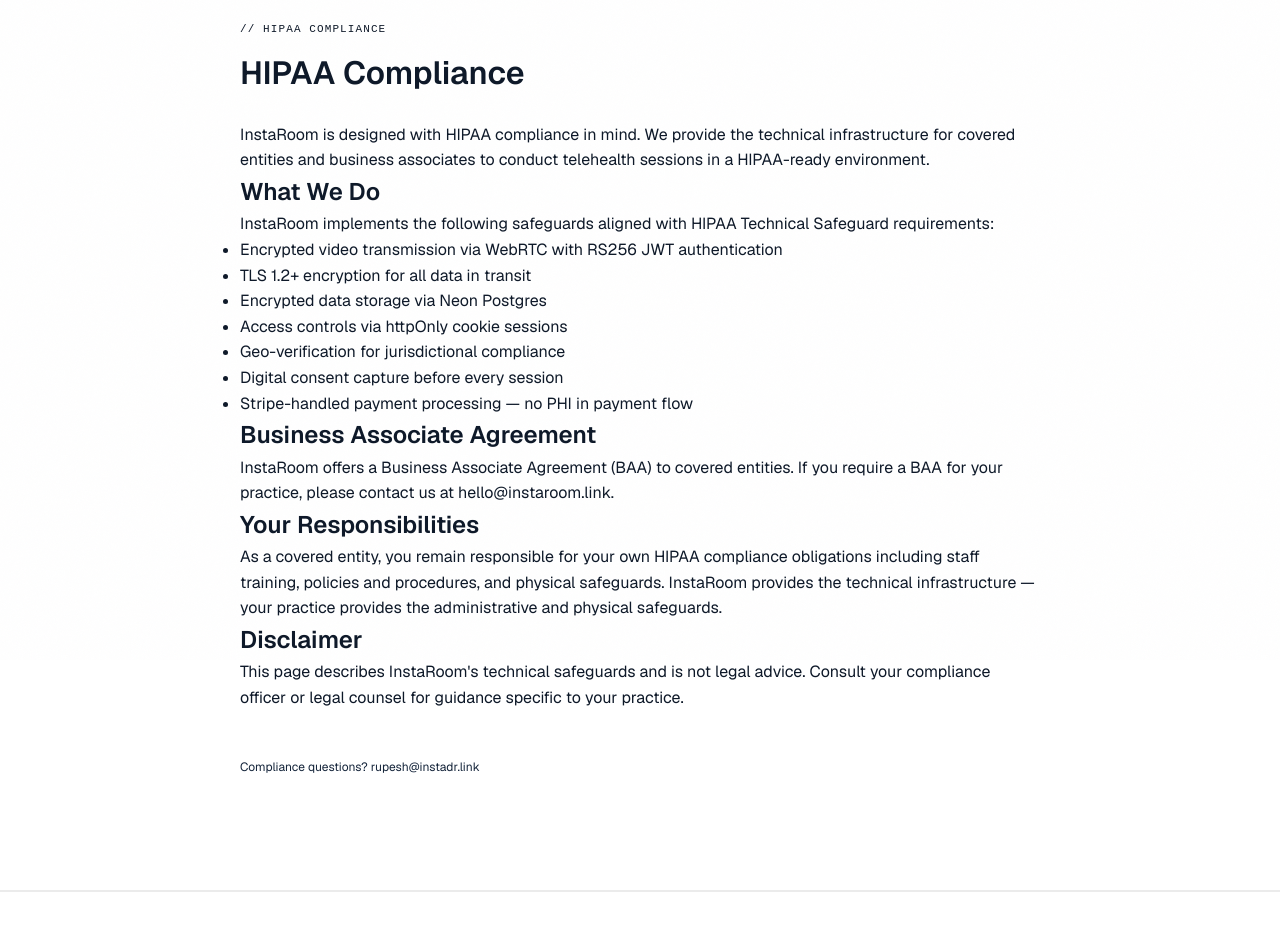
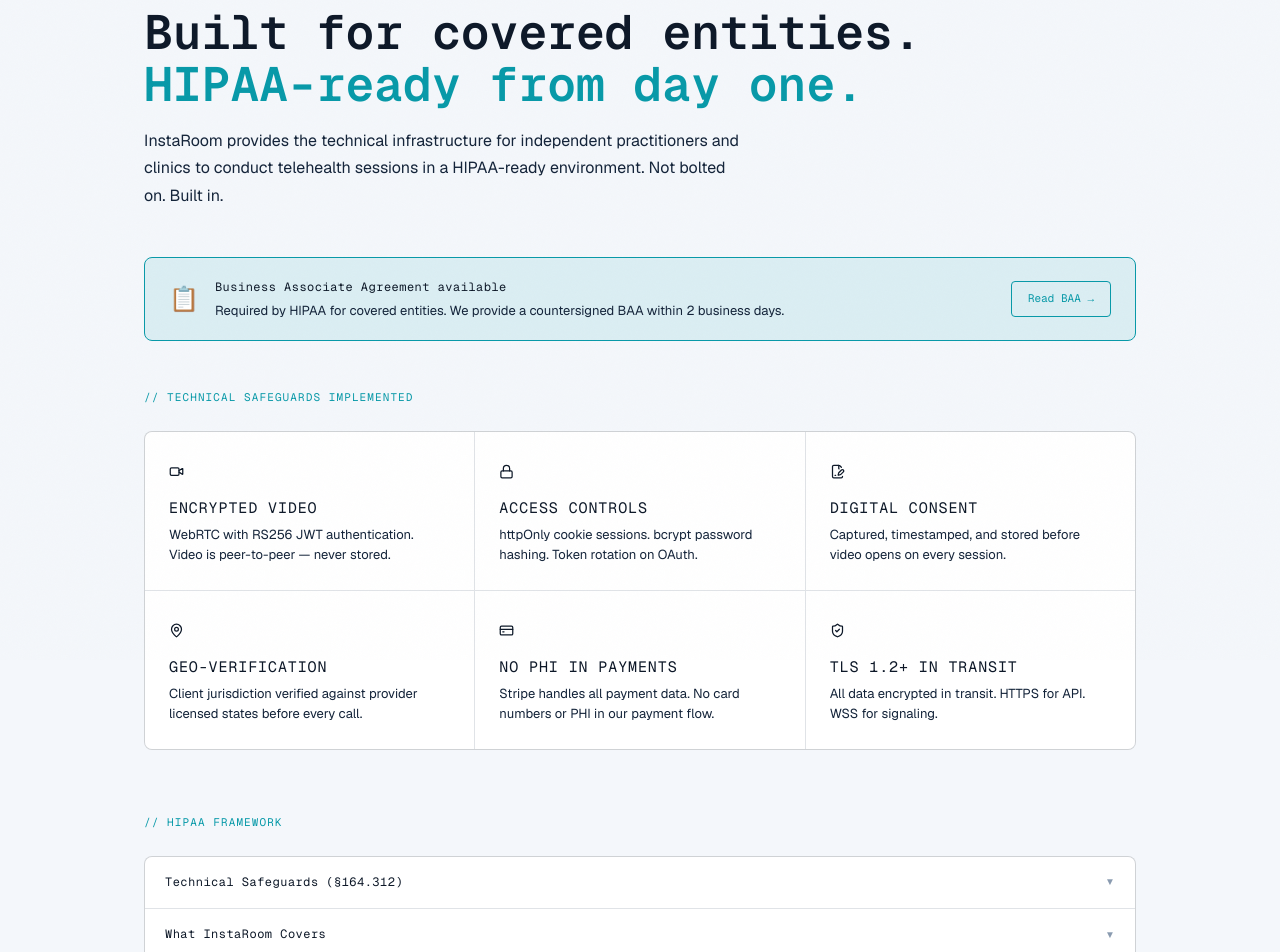
Before and after one commit to InstaDR-Lite/marketing, a Next.js app: page /hipaa in a window 1280 px wide. Shown: the part 140-1092 px from the top of the page. Built offline with nearby package versions, Linux system fonts and the light colour scheme.

Commit message:
feat: HIPAA page redesign
- Plain language lead for therapist audience
- BAA callout with Read BAA link
- 6 technical safeguards grid
- HIPAA framework accordion (§164.312, BAA, responsibilities)
- Data retention section
- Disclaimer
- Matches security page design pattern

```diff
--- /dev/null
+++ b/app/hipaa/HIPAA.module.scss
@@ -0,0 +1,320 @@
+.page {
+  max-width: 1040px;
+  margin: 0 auto;
+  padding: 7rem 24px;
+}
+
+.eyebrow {
+  font-family: var(--font-mono);
+  font-size: 11px;
+  color: var(--color-teal);
+  text-transform: uppercase;
+  letter-spacing: 0.1em;
+  margin-bottom: 16px;
+}
+
+.headline {
+  font-family: var(--font-display);
+  font-size: clamp(2rem, 4vw, 3rem);
+  font-weight: 700;
+  color: var(--color-text-primary);
+  margin-bottom: 16px;
+  line-height: 1.1;
+}
+
+.lead {
+  font-size: 16px;
+  line-height: 1.7;
+  color: var(--color-text-secondary);
+  max-width: 600px;
+  margin-bottom: 48px;
+}
+
+// ── Trust signals ──────────────────────────────
+.trustGrid {
+  display: grid;
+  grid-template-columns: repeat(3, 1fr);
+  gap: 1px;
+  background: var(--color-border);
+  border: 1px solid var(--color-border);
+  border-radius: 8px;
+  overflow: hidden;
+  margin-bottom: 64px;
+
+  @media (max-width: 640px) {
+    grid-template-columns: 1fr;
+  }
+}
+
+.trustCard {
+  background: var(--color-surface);
+  padding: 24px;
+  display: flex;
+  flex-direction: column;
+  gap: 8px;
+}
+
+.trustIcon {
+  font-size: 20px;
+  margin-bottom: 4px;
+}
+
+.trustTitle {
+  font-family: var(--font-mono);
+  font-size: 15px;
+  color: var(--color-text-primary);
+  letter-spacing: 0.06em;
+  text-transform: uppercase;
+  line-height: 1.1;
+}
+
+.trustDesc {
+  font-size: 13px;
+  line-height: 1.6;
+  color: var(--color-text-secondary);
+}
+
+// ── Architecture diagram ────────────────────────
+.diagramSection {
+  margin-bottom: 64px;
+}
+
+.sectionTitle {
+  font-family: var(--font-mono);
+  font-size: 11px;
+  color: var(--color-teal);
+  text-transform: uppercase;
+  letter-spacing: 0.1em;
+  margin-bottom: 24px;
+}
+
+.diagram {
+  border: 1px solid var(--color-border);
+  border-radius: 8px;
+  background: var(--color-surface);
+  padding: 32px 24px;
+  display: flex;
+  flex-direction: column;
+  gap: 0;
+}
+
+.diagramRow {
+  display: grid;
+  grid-template-columns: 1fr auto 1fr;
+  align-items: center;
+  gap: 16px;
+}
+
+.diagramNode {
+  border: 1px solid var(--color-border);
+  border-radius: 6px;
+  padding: 12px 16px;
+  background: var(--color-surface-2);
+  text-align: center;
+
+  &.teal {
+    border-color: var(--color-teal);
+    background: var(--color-teal-dim);
+  }
+}
+
+.nodeLabel {
+  font-family: var(--font-mono);
+  font-size: 10px;
+  color: var(--color-teal);
+  text-transform: uppercase;
+  letter-spacing: 0.08em;
+  margin-bottom: 4px;
+}
+
+.nodeDesc {
+  font-size: 12px;
+  color: var(--color-text-secondary);
+}
+
+.diagramArrow {
+  display: flex;
+  flex-direction: column;
+  align-items: center;
+  gap: 4px;
+  color: var(--color-text-muted);
+  font-family: var(--font-mono);
+  font-size: 10px;
+}
+
+.diagramDivider {
+  height: 24px;
+  display: flex;
+  align-items: center;
+  justify-content: center;
+}
+
+.dividerLine {
+  width: 1px;
+  height: 100%;
+  background: var(--color-border);
+  margin: 0 auto;
+  position: relative;
+
+  &::after {
+    content: '';
+    position: absolute;
+    bottom: 0;
+    left: 50%;
+    transform: translateX(-50%);
+    border-left: 4px solid transparent;
+    border-right: 4px solid transparent;
+    border-top: 6px solid var(--color-border);
+  }
+}
+
+.neverSees {
+  text-align: center;
+  font-family: var(--font-mono);
+  font-size: 10px;
+  color: var(--color-teal);
+  letter-spacing: 0.06em;
+  padding: 8px;
+  border: 1px dashed var(--color-teal);
+  border-radius: 4px;
+  background: var(--color-teal-dim);
+  margin: 16px 0;
+}
+
+// ── Technical accordion ─────────────────────────
+.techSection {
+  margin-bottom: 48px;
+}
+
+.accordion {
+  display: flex;
+  flex-direction: column;
+  gap: 1px;
+  background: var(--color-border);
+  border: 1px solid var(--color-border);
+  border-radius: 8px;
+  overflow: hidden;
+}
+
+.accordionItem {
+  background: var(--color-surface);
+}
+
+.accordionHeader {
+  width: 100%;
+  display: flex;
+  align-items: center;
+  justify-content: space-between;
+  padding: 16px 20px;
+  cursor: pointer;
+  background: none;
+  border: none;
+  text-align: left;
+
+  &:hover {
+    background: var(--color-surface-2);
+  }
+}
+
+.accordionTitle {
+  font-family: var(--font-mono);
+  font-size: 12px;
+  color: var(--color-text-primary);
+  letter-spacing: 0.04em;
+}
+
+.accordionChevron {
+  font-size: 10px;
+  color: var(--color-text-muted);
+  transition: transform var(--transition);
+
+  &.open {
+    transform: rotate(180deg);
+  }
+}
+
+.accordionBody {
+  padding: 0 20px 16px;
+  font-size: 13px;
+  line-height: 1.7;
+  color: var(--color-text-secondary);
+
+  code {
+    font-family: var(--font-mono);
+    font-size: 11px;
+    background: var(--color-surface-2);
+    padding: 2px 6px;
+    border-radius: 3px;
+    color: var(--color-teal);
+  }
+}
+
+.contact {
+  margin-top: 48px;
+  font-size: 13px;
+  color: var(--color-text-muted);
+
+  a {
+    color: var(--color-teal);
+  }
+}
+.baaCallout {
+  display: flex;
+  align-items: center;
+  gap: 16px;
+  padding: 20px 24px;
+  border: 1px solid var(--color-teal);
+  border-radius: 8px;
+  background: var(--color-teal-dim);
+  margin-bottom: 48px;
+
+  @media (max-width: 640px) {
+    flex-direction: column;
+    align-items: flex-start;
+  }
+}
+
+.baaIcon {
+  font-size: 24px;
+  flex-shrink: 0;
+}
+
+.baaTitle {
+  font-family: var(--font-mono);
+  font-size: 12px;
+  color: var(--color-text-primary);
+  letter-spacing: 0.04em;
+  margin-bottom: 4px;
+}
+
+.baaDesc {
+  font-size: 13px;
+  color: var(--color-text-secondary);
+  line-height: 1.5;
+}
+
+.baaButton {
+  margin-left: auto;
+  flex-shrink: 0;
+  padding: 8px 16px;
+  border: 1px solid var(--color-teal);
+  border-radius: 4px;
+  font-family: var(--font-mono);
+  font-size: 11px;
+  color: var(--color-teal);
+  text-decoration: none;
+  white-space: nowrap;
+  transition: background var(--transition);
+
+  &:hover {
+    background: var(--color-teal-dim);
+  }
+
+  @media (max-width: 640px) {
+    margin-left: 0;
+  }
+}
+
+.headline span {
+  color: var(--color-teal);
+}
--- a/app/hipaa/page.tsx
+++ b/app/hipaa/page.tsx
@@ -1,67 +1,176 @@
-// app/about/page.tsx
-import Footer from "@/components/Footer";
-import Navbar from "@/components/Navbar";
-import Link from "next/link";
-import styles from "../page.module.scss";
+'use client';
 
-function HIPAA() {
+import { useState } from 'react';
+import Navbar from '@/components/Navbar';
+import Footer from '@/components/Footer';
+import styles from './HIPAA.module.scss';
+import Link from 'next/link';
+import { MapPin, Video, Lock, CreditCard, ShieldCheck, FileSignature } from 'lucide-react';
+
+const SAFEGUARDS = [
+  {
+    Icon: Video,
+    title: 'Encrypted Video',
+    desc:  'WebRTC with RS256 JWT authentication. Video is peer-to-peer — never stored.'
+  },
+  {
+    Icon: Lock,
+    title: 'Access Controls',
+    desc:  'httpOnly cookie sessions. bcrypt password hashing. Token rotation on OAuth.'
+  },
+  {
+    Icon: FileSignature,
+    title: 'Digital Consent',
+    desc:  'Captured, timestamped, and stored before video opens on every session.'
+  },
+  {
+    Icon: MapPin,
+    title: 'Geo-Verification',
+    desc:  'Client jurisdiction verified against provider licensed states before every call.'
+  },
+  {
+    Icon: CreditCard,
+    title: 'No PHI in Payments',
+    desc:  'Stripe handles all payment data. No card numbers or PHI in our payment flow.'
+  },
+  {
+    Icon:  ShieldCheck,
+    title: 'TLS 1.2+ in Transit',
+    desc:  'All data encrypted in transit. HTTPS for API. WSS for signaling.'
+  },
+];
+
+const HIPAA_RULES = [
+  {
+    title: 'Technical Safeguards (§164.312)',
+    body: <>
+      InstaRoom implements access controls via <code>httpOnly</code> JWT sessions,
+      audit controls via appointment logging, integrity controls via RS256 signed tokens,
+      and transmission security via <code>TLS 1.2+</code> and WebRTC encryption.
+    </>
+  },
+  {
+    title: 'What InstaRoom Covers',
+    body: <>
+      As your Business Associate, InstaRoom is responsible for the technical
+      infrastructure safeguards — encrypted transmission, access controls,
+      audit logging, and data storage security. We sign a BAA committing to
+      these obligations legally.
+    </>
+  },
+  {
+    title: 'What You Cover as a Covered Entity',
+    body: <>
+      You remain responsible for administrative safeguards (staff training,
+      policies and procedures), physical safeguards (workstation security),
+      and obtaining appropriate client consent for telehealth sessions.
+      InstaRoom provides the technical layer — your practice provides the rest.
+    </>
+  },
+  {
+    title: 'Business Associate Agreement (BAA)',
+    body: <>
+      A BAA is required by HIPAA before using InstaRoom with clients whose
+      sessions involve PHI. InstaRoom provides a BAA to all covered entities.
+      Contact <a href="mailto:hello@instaroom.link">hello@instaroom.link</a> to
+      request a countersigned copy. We respond within 2 business days.
+    </>
+  },
+  {
+    title: 'Data Retention & Deletion',
+    body: <>
+      Appointment records retained for 7 years per medical record requirements.
+      Video sessions are never recorded or stored. Provider accounts and associated
+      data deleted within 30 days of account termination upon request.
+    </>
+  },
+  {
+    title: 'Disclaimer',
+    body: <>
+      This page describes InstaRoom&apos;s technical safeguards and is not legal advice.
+      Consult your compliance officer or healthcare attorney for guidance specific
+      to your practice and jurisdiction.
+    </>
+  },
+];
+
+function AccordionItem({ title, body }: { title: string; body: React.ReactNode }) {
+  const [open, setOpen] = useState(false);
   return (
-    <main className={styles.section}>
-      <div className={styles.container}>
-        <p className={styles.label}>// hipaa compliance</p>
-        <h1>HIPAA Compliance</h1>
-
-        <p>InstaRoom is designed with HIPAA compliance in mind.
-        We provide the technical infrastructure for covered entities
-        and business associates to conduct telehealth sessions in a
-        HIPAA-ready environment.</p>
-
-        <h2>What We Do</h2>
-        <p>InstaRoom implements the following safeguards aligned with
-        HIPAA Technical Safeguard requirements:</p>
-
-        <ul>
-          <li>Encrypted video transmission via WebRTC with RS256 JWT authentication</li>
-          <li>TLS 1.2+ encryption for all data in transit</li>
-          <li>Encrypted data storage via Neon Postgres</li>
-          <li>Access controls via httpOnly cookie sessions</li>
-          <li>Geo-verification for jurisdictional compliance</li>
-          <li>Digital consent capture before every session</li>
-          <li>Stripe-handled payment processing — no PHI in payment flow</li>
-        </ul>
-
-        <h2>Business Associate Agreement</h2>
-        <p>InstaRoom offers a Business Associate Agreement (BAA) to covered
-        entities. If you require a BAA for your practice, please contact us
-        at <a href="mailto:hello@instaroom.link">hello@instaroom.link</a>.</p>
-
-        <h2>Your Responsibilities</h2>
-        <p>As a covered entity, you remain responsible for your own HIPAA
-        compliance obligations including staff training, policies and procedures,
-        and physical safeguards. InstaRoom provides the technical infrastructure —
-        your practice provides the administrative and physical safeguards.</p>
-
-        <h2>Disclaimer</h2>
-        <p>This page describes InstaRoom's technical safeguards and is not
-        legal advice. Consult your compliance officer or legal counsel for
-        guidance specific to your practice.</p>
-
-        <p className={styles.contact}>
-          Compliance questions? <a href="mailto:rupesh@instadr.link">rupesh@instadr.link</a>
-        </p>
-      </div>
-    </main>
+    <div className={styles.accordionItem}>
+      <button className={styles.accordionHeader} onClick={() => setOpen(!open)}>
+        <span className={styles.accordionTitle}>{title}</span>
+        <span className={`${styles.accordionChevron} ${open ? styles.open : ''}`}>▼</span>
+      </button>
+      {open && <div className={styles.accordionBody}>{body}</div>}
+    </div>
   );
 }
 
 export default function HIPAAPage() {
   return (
-      <>
-        <Navbar />
-        <main>
-          <HIPAA/>
-       </main>
-        <Footer />
+    <>
+      <Navbar />
+      <div className={styles.page}>
+
+        {/* Header */}
+        <p className={styles.eyebrow}>// hipaa compliance</p>
+        <h1 className={styles.headline}>
+          Built for covered entities.<br />
+          <span>HIPAA-ready from day one.</span>
+        </h1>
+        <p className={styles.lead}>
+          InstaRoom provides the technical infrastructure for independent
+          practitioners and clinics to conduct telehealth sessions in a
+          HIPAA-ready environment. Not bolted on. Built in.
+        </p>
+
+        {/* BAA callout */}
+        <div className={styles.baaCallout}>
+          <div className={styles.baaIcon}>📋</div>
+          <div>
+            <div className={styles.baaTitle}>Business Associate Agreement available</div>
+            <p className={styles.baaDesc}>
+              Required by HIPAA for covered entities. We provide a countersigned BAA
+              within 2 business days.
+            </p>
+          </div>
+          <Link href="/baa" className={styles.baaButton}>
+            Read BAA →
+          </Link>
+        </div>
+
+        {/* Safeguards grid */}
+        <div className={styles.sectionTitle}>// technical safeguards implemented</div>
+        <div className={styles.trustGrid}>
+          {SAFEGUARDS.map(({ Icon, title, desc }) => (
+            <div key={title} className={styles.trustCard}>
+              <div className={styles.trustIcon}>
+                <Icon size={15}/>
+              </div>
+              <div className={styles.trustTitle}>{title}</div>
+              <p className={styles.trustDesc}>{desc}</p>
+            </div>
+          ))}
+        </div>
+
+        {/* HIPAA rules accordion */}
+        <div className={styles.techSection}>
+          <p className={styles.sectionTitle}>// hipaa framework</p>
+          <div className={styles.accordion}>
+            {HIPAA_RULES.map(({ title, body }) => (
+              <AccordionItem key={title} title={title} body={body} />
+            ))}
+          </div>
+        </div>
+
+        <p className={styles.contact}>
+          Compliance questions or to request a BAA —{' '}
+          <a href="mailto:hello@instaroom.link">hello@instaroom.link</a>
+        </p>
+
+      </div>
+      <Footer />
     </>
-  )
+  );
 }
--- a/app/security/page.tsx
+++ b/app/security/page.tsx
@@ -5,7 +5,7 @@ import Navbar from '@/components/Navbar';
 import Footer from '@/components/Footer';
 import styles from './Security.module.scss';
 
-import { MapPin, Video, Lock, User, CreditCard, ShieldCheck, FileSignature, Database, CheckCircle } from 'lucide-react';
+import { MapPin, Video, Lock, CreditCard, ShieldCheck, FileSignature } from 'lucide-react';
 
 const TRUST_SIGNALS = [
   {
```
